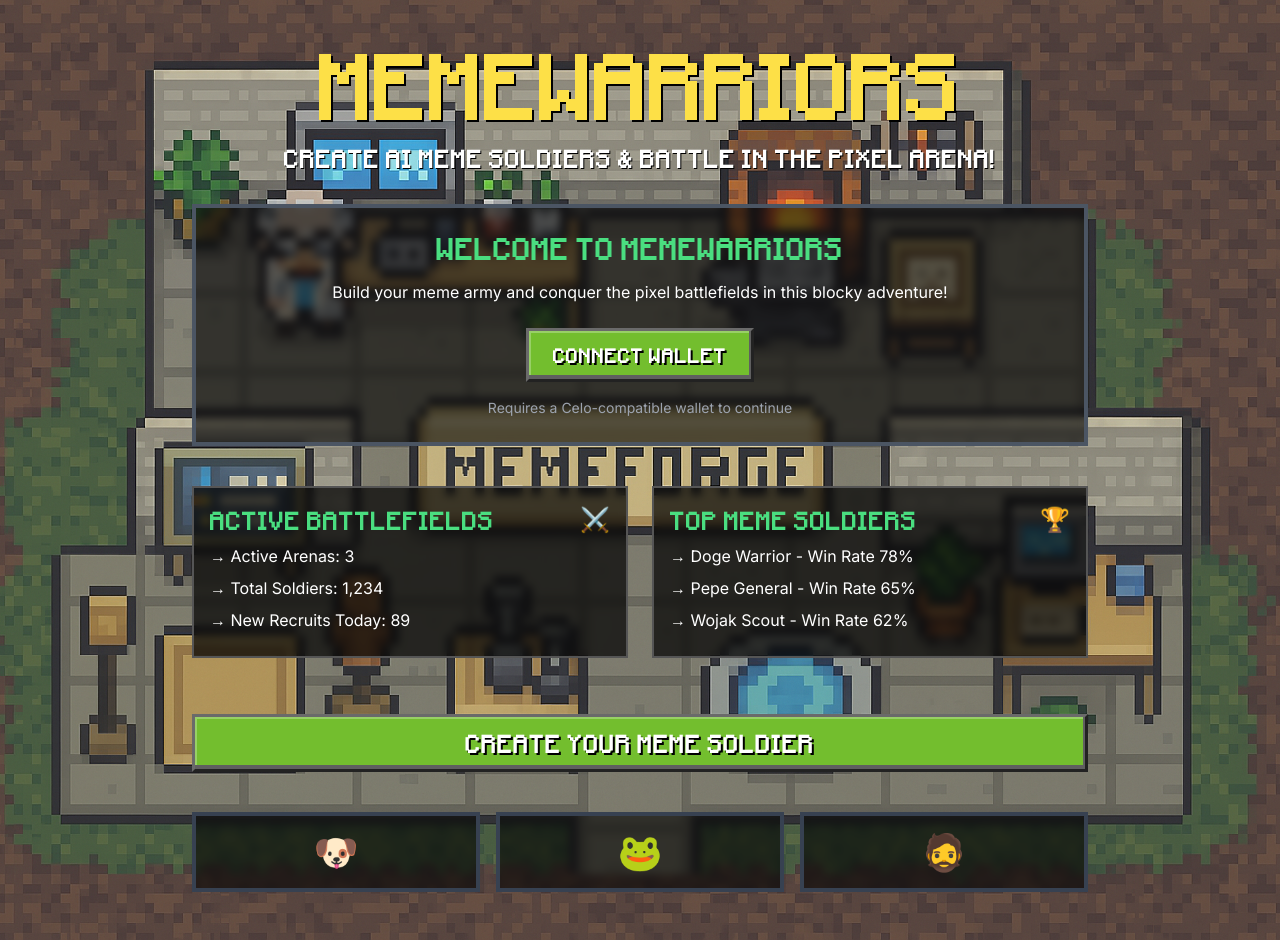
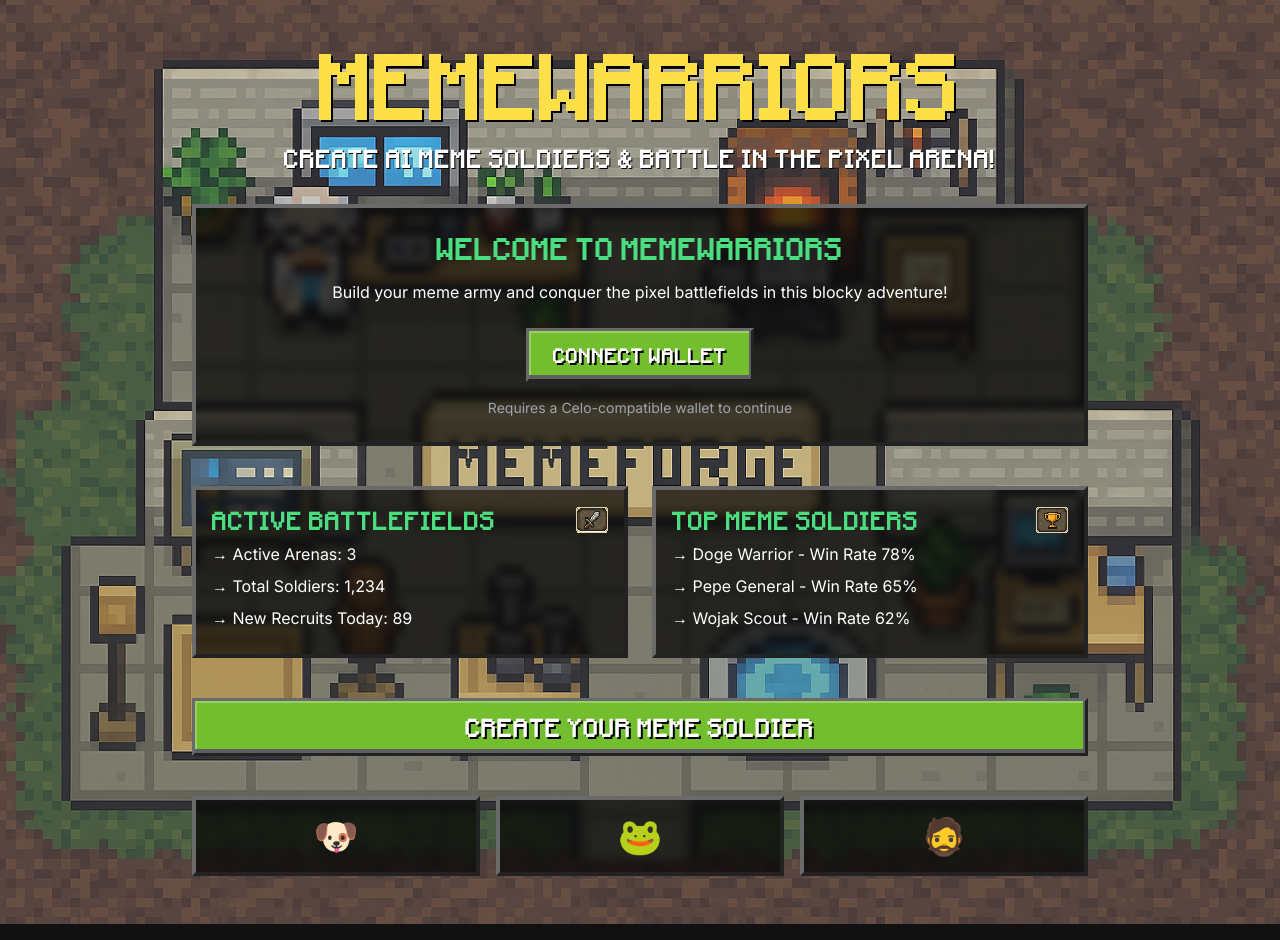
Before and after one commit to Chonwai/Meme-Warrior-Factory-NextJS, a Next.js app: page / in a window 1280 px wide. Built offline with nearby package versions, Linux system fonts and the light colour scheme.

Commit message:
Add: Enhance pixel-border styles and replace static icons with Image component for improved visuals

```diff
--- a/app/globals.css
+++ b/app/globals.css
@@ -35,10 +35,12 @@ body {
 }
 
 .pixel-border {
-    border-style: solid;
-    border-width: 4px;
-    border-image: url('/images/inventory-border.png') 4 repeat;
-    border-image-outset: 0;
+    border: 4px solid #454545;
+    border-bottom: 4px solid #222;
+    border-right: 4px solid #222;
+    border-top: 4px solid #6a6a6a;
+    border-left: 4px solid #6a6a6a;
+    background-color: rgba(0, 0, 0, 0.7);
     image-rendering: pixelated;
 }
 
--- a/app/page.tsx
+++ b/app/page.tsx
@@ -1,4 +1,5 @@
 import Link from 'next/link';
+import Image from 'next/image';
 
 export default function Home() {
     return (
@@ -11,7 +12,7 @@ export default function Home() {
                     Create AI Meme Soldiers & Battle in the Pixel Arena!
                 </p>
 
-                <div className="border-4 border-gray-600 bg-black/60 backdrop-blur-sm p-6 mb-10">
+                <div className="pixel-border bg-black/60 backdrop-blur-sm p-6 mb-10">
                     <h2 className="text-2xl font-semibold mb-4 text-green-400 pixel-text">
                         Welcome to MemeWarriors
                     </h2>
@@ -28,12 +29,18 @@ export default function Home() {
                 </div>
 
                 <div className="grid grid-cols-1 md:grid-cols-2 gap-6 mb-10">
-                    <div className="meme-card border-4 border-gray-700 bg-black/60 backdrop-blur-sm">
+                    <div className="pixel-border bg-black/60 backdrop-blur-sm p-4">
                         <div className="flex items-center justify-between mb-2">
                             <h3 className="text-xl font-semibold text-green-400 pixel-text">
                                 ACTIVE BATTLEFIELDS
                             </h3>
-                            <span className="text-2xl">⚔️</span>
+                            <Image
+                                src="/images/sword-icon.png"
+                                alt="Battles"
+                                width={32}
+                                height={32}
+                                className="pixelated"
+                            />
                         </div>
                         <ul className="text-left">
                             <li className="mb-2">→ Active Arenas: 3</li>
@@ -41,12 +48,18 @@ export default function Home() {
                             <li className="mb-2">→ New Recruits Today: 89</li>
                         </ul>
                     </div>
-                    <div className="meme-card border-4 border-gray-700 bg-black/60 backdrop-blur-sm">
+                    <div className="pixel-border bg-black/60 backdrop-blur-sm p-4">
                         <div className="flex items-center justify-between mb-2">
                             <h3 className="text-xl font-semibold text-green-400 pixel-text">
                                 TOP MEME SOLDIERS
                             </h3>
-                            <span className="text-2xl">🏆</span>
+                            <Image
+                                src="/images/trophy-icon.png"
+                                alt="Winners"
+                                width={32}
+                                height={32}
+                                className="pixelated"
+                            />
                         </div>
                         <ul className="text-left">
                             <li className="mb-2">→ Doge Warrior - Win Rate 78%</li>
@@ -64,15 +77,9 @@ export default function Home() {
                 </Link>
 
                 <div className="mt-10 grid grid-cols-3 gap-4 text-4xl">
-                    <div className="bg-black/60 backdrop-blur-sm p-4 border-4 border-gray-700">
-                        🐶
-                    </div>
-                    <div className="bg-black/60 backdrop-blur-sm p-4 border-4 border-gray-700">
-                        🐸
-                    </div>
-                    <div className="bg-black/60 backdrop-blur-sm p-4 border-4 border-gray-700">
-                        🧔
-                    </div>
+                    <div className="pixel-border bg-black/60 backdrop-blur-sm p-4">🐶</div>
+                    <div className="pixel-border bg-black/60 backdrop-blur-sm p-4">🐸</div>
+                    <div className="pixel-border bg-black/60 backdrop-blur-sm p-4">🧔</div>
                 </div>
             </div>
         </main>
```
